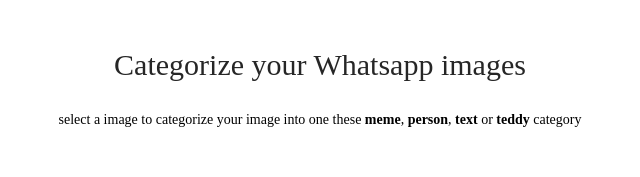
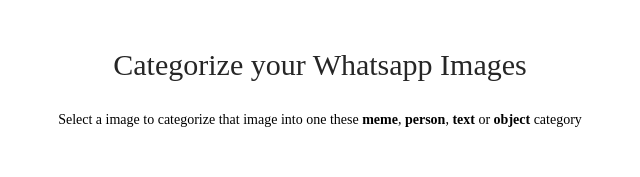
Before and after one commit to Faiz99khan/Whatsapp-Categorizer, a plain HTML site: page app/view/index.html in a window 1280 px wide. Shown: the top 177 px of the page, without its empty margins (320-960 px from the left). Drawn offline with Linux system fonts and the light colour scheme.

Commit message:
Update index.html

```diff
--- a/app/view/index.html
+++ b/app/view/index.html
@@ -7,9 +7,9 @@
 <body>
 <div>
   <div class='center'>
-    <div class='title'>Categorize your Whatsapp images </div>
+    <div class='title'>Categorize your Whatsapp Images </div>
     <p>
-      select a image to categorize your image into one these <strong>meme</strong>, <strong>person</strong>, <strong>text</strong> or <strong>teddy</strong> category
+      Select a image to categorize that image into one these <strong>meme</strong>, <strong>person</strong>, <strong>text</strong> or <strong>object</strong> category
     </p>
     <div class='content'>
       <div class='no-display'>
```
